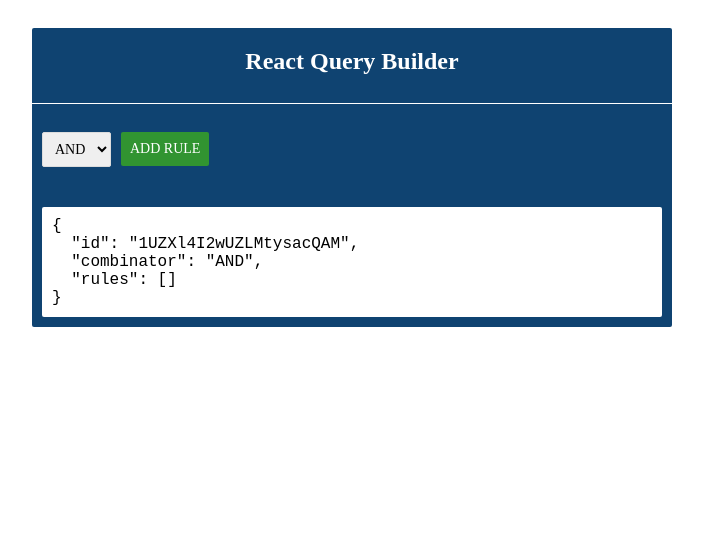
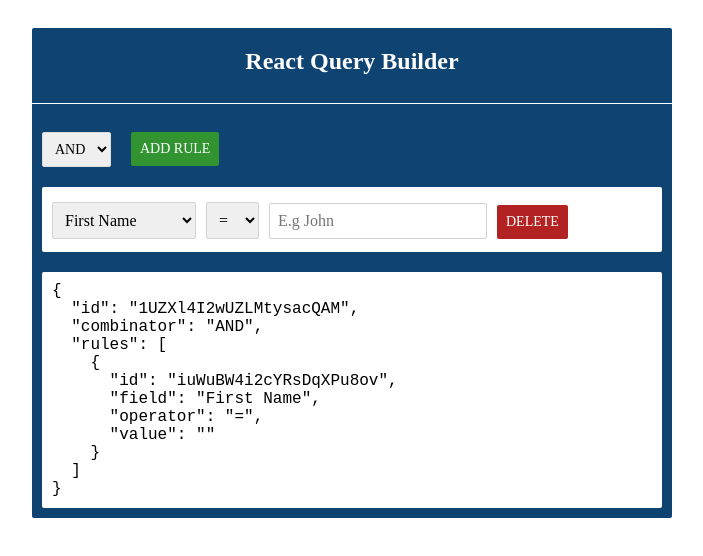
Before and after one commit to APIYOJENNIFER/react-query-builder, a React app: page / in a window 1280 px wide. Shown: the top 556 px of the page, without its empty margins (288-991 px from the left). Built offline with nearby package versions, Linux system fonts and the light colour scheme.

Commit message:
Use HOCs for similar components

```diff
--- a/src/App.css
+++ b/src/App.css
@@ -35,17 +35,6 @@
   font-family: 'Times New Roman', Times, serif;
 }
 
-.btn-add-rule {
-  padding: 9px;
-  border-radius: 2px;
-  cursor: pointer;
-  border: none;
-  color: white;
-  font-size: 14px;
-  background-color: rgb(49, 148, 49);
-  font-family: 'Times New Roman', Times, serif;
-}
-
 .query-output {
   background-color: white;
   padding: 10px;
--- a/src/Rule.css
+++ b/src/Rule.css
@@ -8,32 +8,12 @@
   font-family: 'Times New Roman', Times, serif;
 }
 
-.select-comparison-operator {
-  margin-right: 10px;
-  padding: 8px;
-  border: 1px solid lightgray;
-  border-radius: 2px;
-  font-size: 16px;
-}
-
 .input-value {
   margin-bottom: 3px;
   padding: 8px;
   border: 1px solid lightgray;
   border-radius: 2px;
   font-size: 16px;
-  font-family: 'Times New Roman', Times, serif;
-}
-
-.btn-delete-rule {
-  padding: 9px;
-  margin-left: 10px;
-  border-radius: 2px;
-  cursor: pointer;
-  border: none;
-  color: white;
-  font-size: 14px;
-  background-color: firebrick;
   font-family: 'Times New Roman', Times, serif;
 }
 
--- a/src/components/GeneralButton.js
+++ b/src/components/GeneralButton.js
@@ -3,10 +3,10 @@
 
 class GeneralButton extends PureComponent {
   render() {
-    const { className, onClick, buttonText } = this.props;
+    const { onClick, buttonText, style } = this.props;
 
     return (
-      <button className={className} type="button" onClick={onClick}>
+      <button style={style} type="button" onClick={onClick}>
         {buttonText}
       </button>
     );
@@ -14,8 +14,8 @@
 }
 
 GeneralButton.propTypes = {
-  className: PropTypes.string.isRequired,
   onClick: PropTypes.func.isRequired,
   buttonText: PropTypes.string.isRequired,
+  style: PropTypes.oneOfType([PropTypes.object]).isRequired,
 };
 export default GeneralButton;
--- /dev/null
+++ b/src/components/GeneralSelect.js
@@ -0,0 +1,25 @@
+import React, { PureComponent } from 'react';
+import PropTypes from 'prop-types';
+
+class GeneralSelect extends PureComponent {
+  render() {
+    const { children, onChange, selectedValue } = this.props;
+
+    return (
+      <select
+        className="select-student-info"
+        value={selectedValue}
+        onChange={(event) => onChange(event.target.value)}
+      >
+        {children}
+      </select>
+    );
+  }
+}
+GeneralSelect.propTypes = {
+  onChange: PropTypes.func.isRequired,
+  children: PropTypes.node.isRequired,
+  selectedValue: PropTypes.string.isRequired,
+};
+
+export default GeneralSelect;
--- a/src/components/Query.js
+++ b/src/components/Query.js
@@ -12,6 +12,7 @@
 import Rules from './Rules';
 import GeneralButton from './GeneralButton';
 import QueryOutput from './QueryOutput';
+import withBackgroundColor from './withBackgroundColor';
 
 class Query extends Component {
   constructor(props) {
@@ -24,6 +25,10 @@
         rules: [],
       },
     };
+  }
+
+  componentDidMount() {
+    this.addRule();
   }
 
   addRule = () => {
@@ -77,6 +82,7 @@
               errorMessage: '',
               value: '',
               placeHolder,
+              selectedValue: event,
             }
           : rule
       ),
@@ -91,6 +97,18 @@
 
   handleOperatorChange = (event, idx) => {
     this.handleEventChange('operator', event, idx);
+
+    const { rulesList } = this.state;
+    this.setState({
+      rulesList: rulesList.map((rule) =>
+        rule.id === idx
+          ? {
+              ...rule,
+              selectedOperator: event,
+            }
+          : rule
+      ),
+    });
   };
 
   handleValueChange = (event, idx) => {
@@ -130,6 +148,12 @@
 
   render() {
     const { rulesList, queryObject } = this.state;
+    const AddRuleButton = withBackgroundColor(
+      GeneralButton,
+      '#319431',
+      this.addRule,
+      'ADD RULE'
+    );
 
     return (
       <div className="App">
@@ -141,11 +165,7 @@
           <Logical
             onLogicalChange={(event) => this.handleLogicalChange(event)}
           />
-          <GeneralButton
-            className="btn-add-rule"
-            onClick={this.addRule}
-            buttonText="ADD RULE"
-          />
+          <AddRuleButton />
         </div>
         <div className="rules">
           <Rules
--- a/src/components/RuleItem.js
+++ b/src/components/RuleItem.js
@@ -1,10 +1,12 @@
 import React, { PureComponent } from 'react';
 import PropTypes from 'prop-types';
-import Field from './Field';
-import Operator from './Operator';
 import Value from './Value';
 import GeneralButton from './GeneralButton';
 import Error from './Error';
+import { studentsInfo, comparisonOperators } from '../utils';
+import GeneralSelect from './GeneralSelect';
+import withOptions from './withOptions';
+import withBackgroundColor from './withBackgroundColor';
 
 class RuleItem extends PureComponent {
   render() {
@@ -17,12 +19,34 @@
       errorMessage,
       value,
       placeHolder,
+      selectedValue,
+      selectedOperator,
     } = this.props;
+
+    const FieldSelect = withOptions(
+      GeneralSelect,
+      studentsInfo,
+      onFieldChange,
+      selectedValue
+    );
+    const OperatorSelect = withOptions(
+      GeneralSelect,
+      comparisonOperators,
+      onOperatorChange,
+      selectedOperator
+    );
+
+    const DeleteButton = withBackgroundColor(
+      GeneralButton,
+      '#b22222',
+      onDelete,
+      'DELETE'
+    );
 
     return (
       <div className="rule-item">
-        <Field onFieldChange={onFieldChange} />
-        <Operator onOperatorChange={onOperatorChange} />
+        <FieldSelect />
+        <OperatorSelect />
         <div className="input-error">
           <div>
             <Value
@@ -30,11 +54,7 @@
               value={value}
               placeHolder={placeHolder}
             />
-            <GeneralButton
-              className="btn-delete-rule"
-              onClick={onDelete}
-              buttonText="DELETE"
-            />
+            <DeleteButton />
           </div>
           <Error isValid={isValid} errorMessage={errorMessage} />
         </div>
@@ -52,6 +72,8 @@
   errorMessage: PropTypes.string.isRequired,
   value: PropTypes.string.isRequired,
   placeHolder: PropTypes.string.isRequired,
+  selectedValue: PropTypes.string.isRequired,
+  selectedOperator: PropTypes.string.isRequired,
 };
 
 export default RuleItem;
--- a/src/components/Rules.js
+++ b/src/components/Rules.js
@@ -23,6 +23,8 @@
         errorMessage={item.errorMessage}
         value={item.value}
         placeHolder={item.placeHolder}
+        selectedValue={item.selectedValue}
+        selectedOperator={item.selectedOperator}
       />
     ));
   }
--- /dev/null
+++ b/src/components/withBackgroundColor.js
@@ -0,0 +1,27 @@
+import React, { PureComponent } from 'react';
+
+const withBackgroundColor = (WrappedComponent, bgColor, onClick, buttonText) =>
+  class WithBackgroundColor extends PureComponent {
+    style = {
+      backgroundColor: bgColor,
+      padding: '9px',
+      borderRadius: '2px',
+      cursor: 'pointer',
+      border: 'none',
+      color: 'white',
+      fontSize: '14px',
+      marginLeft: '10px',
+      fontFamily: 'Times New Roman, Times, serif',
+    };
+
+    render() {
+      return (
+        <WrappedComponent
+          style={this.style}
+          onClick={onClick}
+          buttonText={buttonText}
+        />
+      );
+    }
+  };
+export default withBackgroundColor;
--- /dev/null
+++ b/src/components/withOptions.js
@@ -0,0 +1,16 @@
+import React, { PureComponent } from 'react';
+
+const withOptions = (WrappedComponent, options, onChange, selectedValue) =>
+  class WithOptions extends PureComponent {
+    optionsList = options.map((item) => <option key={item}>{item}</option>);
+
+    render() {
+      return (
+        <WrappedComponent onChange={onChange} selectedValue={selectedValue}>
+          {this.optionsList}
+        </WrappedComponent>
+      );
+    }
+  };
+
+export default withOptions;
--- a/src/helper.js
+++ b/src/helper.js
@@ -14,6 +14,8 @@
     isValid: true,
     errorMessage: '',
     value,
+    selectedValue: 'First Name',
+    selectedOperator: '=',
     placeHolder: 'E.g John',
   });
 
@@ -47,7 +49,7 @@
   });
   const updatedRules = queryObject.rules;
 
-  return { queryObject, updatedRules };
+  return { updatedRules };
 };
 
 export const changeInputPlaceHolder = (event) => {
```
